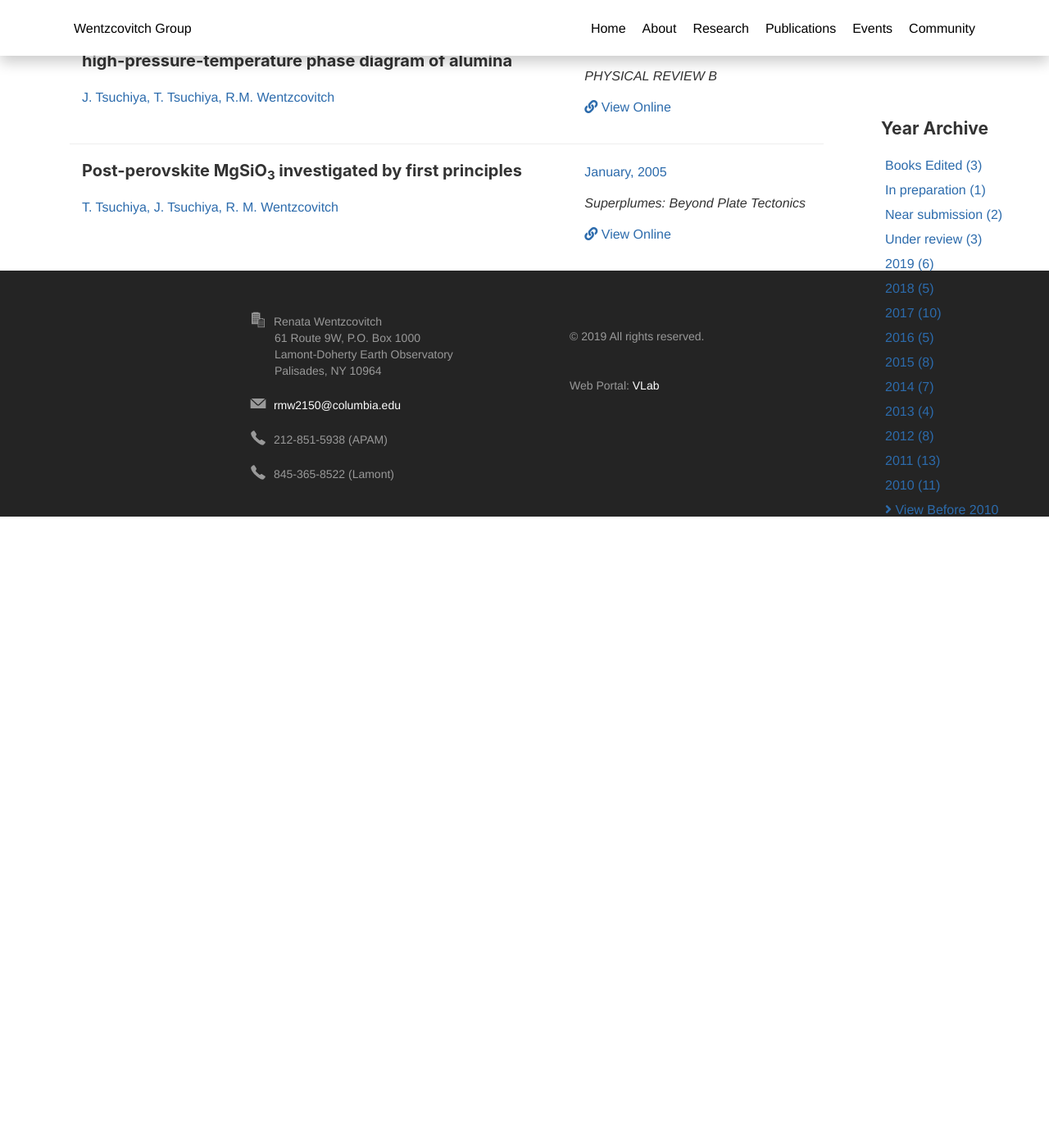
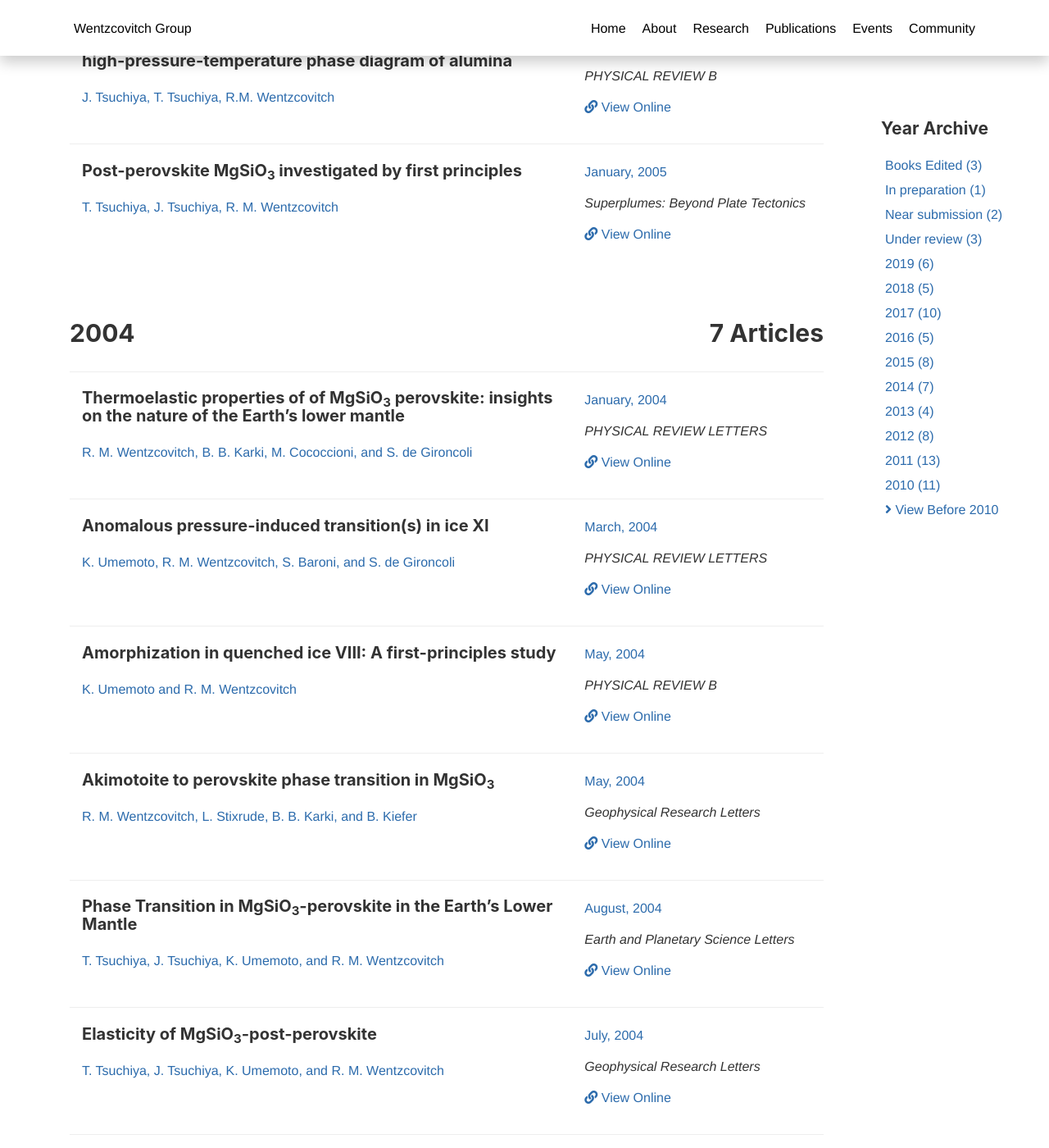
Before and after one commit to mineralcloud/mineralcloud.github.io, a Jekyll site: the page built from publications/index.html, in a window 1280 px wide and 1400 px high, scrolled down 24333 px. Shown: the whole window at 82% size. Built offline with Jekyll 4.4.1, drawn with Linux system fonts in a browser that asks for light colours; formulas are drawn with MathJax 3; before the commit the page ends 24963 px from its top, so only the background shows below that; some of the changed text lies outside the part shown.

Commit message:
publications updated to 2003

```diff
--- a/_data/publications.yaml
+++ b/_data/publications.yaml
@@ -1119,3 +1119,82 @@
     pdf_url:
     doi:
     online_url: https://link.springer.com/chapter/10.1007%2F978-1-4020-5750-2_4
+
+- year: 2004
+  publications_this_year:
+
+  - title: "Thermoelastic properties of of MgSiO<sub>3</sub> perovskite: insights on the nature of the Earth’s lower mantle"
+    yyyy-mm-dd: 9 January 2004
+    author: R. M. Wentzcovitch, B. B. Karki, M. Cococcioni, and S. de Gironcoli
+    journal: PHYSICAL REVIEW LETTERS
+    pdf_url:
+    doi: https://doi.org/10.1103/PhysRevLett.92.018501
+    online_url: https://journals.aps.org/prl/abstract/10.1103/PhysRevLett.92.018501
+
+  - title: Anomalous pressure-induced transition(s) in ice XI
+    yyyy-mm-dd: 12 March 2004
+    author: K. Umemoto, R. M. Wentzcovitch, S. Baroni, and S. de Gironcoli
+    journal: PHYSICAL REVIEW LETTERS
+    pdf_url:
+    doi: https://doi.org/10.1103/PhysRevLett.92.105502
+    online_url: https://journals.aps.org/prl/abstract/10.1103/PhysRevLett.92.105502
+
+  - title: "Amorphization in quenched ice VIII: A first-principles study"
+    yyyy-mm-dd: 17 May 2004
+    author: K. Umemoto and R. M. Wentzcovitch
+    journal: PHYSICAL REVIEW B
+    pdf_url:
+    doi: https://doi.org/10.1103/PhysRevB.69.180103
+    online_url: https://journals.aps.org/prb/abstract/10.1103/PhysRevB.69.180103
+
+  - title: Akimotoite to perovskite phase transition in MgSiO<sub>3</sub>
+    yyyy-mm-dd: 25 May 2004
+    author: R. M. Wentzcovitch, L. Stixrude, B. B. Karki, and B. Kiefer
+    journal: Geophysical Research Letters
+    pdf_url:
+    doi: https://doi.org/10.1029/2004GL019704
+    online_url: https://agupubs.onlinelibrary.wiley.com/doi/full/10.1029/2004GL019704
+
+  - title: Phase Transition in MgSiO<sub>3</sub>-perovskite in the Earth’s Lower Mantle
+    yyyy-mm-dd: 15 August 2004
+    author: T. Tsuchiya, J. Tsuchiya, K. Umemoto, and R. M. Wentzcovitch
+    journal: Earth and Planetary Science Letters
+    pdf_url:
+    doi: https://doi.org/10.1016/j.epsl.2004.05.017
+    online_url: https://www.sciencedirect.com/science/article/pii/S0012821X04003383?via%3Dihub
+
+  - title: Elasticity of MgSiO<sub>3</sub>-post-perovskite
+    yyyy-mm-dd: 17 July 2004
+    author: T. Tsuchiya, J. Tsuchiya, K. Umemoto, and R. M. Wentzcovitch
+    journal: Geophysical Research Letters
+    pdf_url:
+    doi: https://doi.org/10.1029/2004GL020278
+    online_url: https://agupubs.onlinelibrary.wiley.com/doi/full/10.1029/2004GL020278
+
+  - title: Equation of state and elasticity of FeSi
+    yyyy-mm-dd: 26 October 2004
+    author: R. Caracas and R. M. Wentzcovitch
+    journal: Geophysical Research Letters
+    pdf_url:
+    doi: https://doi.org/10.1029/2004GL020601
+    online_url: https://agupubs.onlinelibrary.wiley.com/doi/full/10.1029/2004GL020601
+
+- year: 2003
+  publications_this_year:
+
+  - title: Vibrational and quasiharmonic thermal properties of CaO
+    yyyy-mm-dd: 11 December 2003
+    author: B. B. Karki and R. M. Wentzcovitch
+    journal: PHYSICAL REVIEW B
+    pdf_url:
+    doi: https://doi.org/10.1103/PhysRevB.68.224304
+    online_url: https://journals.aps.org/prb/abstract/10.1103/PhysRevB.68.224304
+
+
+  - title: Electronic and crystal structure of fully strained LaNiO<sub>3</sub> films
+    yyyy-mm-dd: 12 February 2003
+    author: A. Yu. Dobin, K. R. Nikolaev, I. N. Krivorotov, R. M. Wentzcovitch, E. D. Dahlberg, and A. M. Goldman
+    journal: PHYSICAL REVIEW B
+    pdf_url:
+    doi: https://doi.org/10.1103/PhysRevB.68.113408
+    online_url: https://journals.aps.org/prb/abstract/10.1103/PhysRevB.68.113408
```
